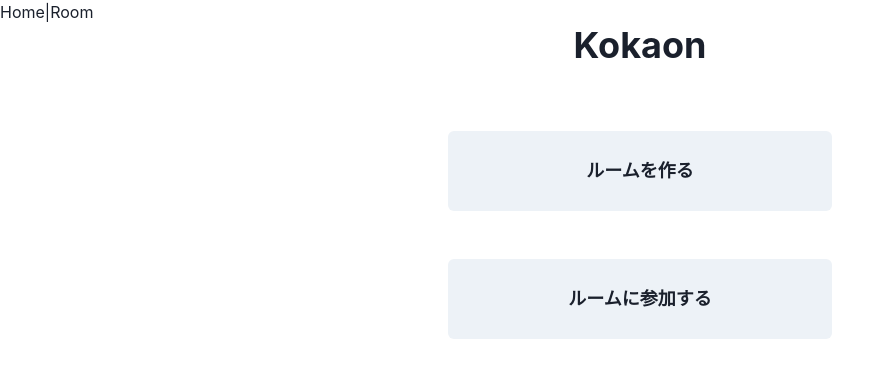
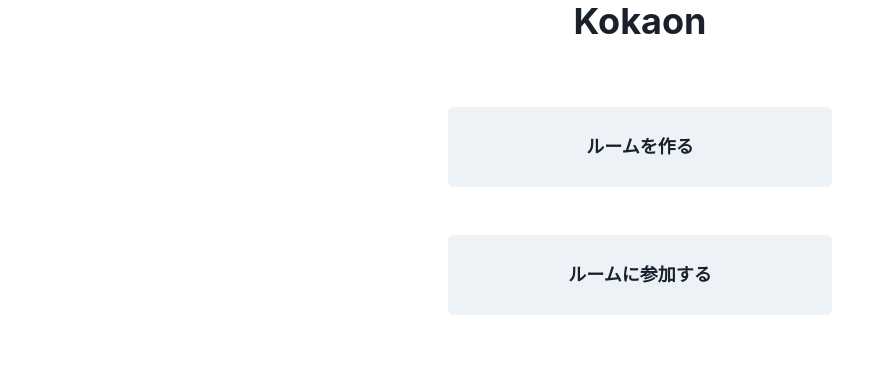
Before and after one commit to tmiyajima-sunarch/kokaon-web, a React (Vite) app: page / in a window 1280 px wide. Shown: the top 378 px of the page, without its empty margins (0-894 px from the left). Built offline with nearby package versions, Linux system fonts and the light colour scheme.

Commit message:
feat: 不要なリンクを削除

```diff
--- a/src/App.tsx
+++ b/src/App.tsx
@@ -1,34 +1,25 @@
 import { lazy, Suspense } from 'react';
 import { ErrorBoundary } from 'react-error-boundary';
-import { Link as RouterLink, Route, Routes } from 'react-router-dom';
-import { Box, Link } from '@chakra-ui/react';
+import { Route, Routes } from 'react-router-dom';
+import { Box } from '@chakra-ui/react';
 
 const IndexPage = lazy(() => import('./pages/IndexPage'));
 const RoomPage = lazy(() => import('./pages/RoomPage'));
 
 function App() {
   return (
+    <Box minH="100vh">
       <ErrorBoundary
         fallbackRender={(error) => <div>Error: {error.error.message}</div>}
       >
         <Suspense fallback="Loading...">
-        <Box minH="100vh">
-          <div>
-            <Link as={RouterLink} to="/">
-              Home
-            </Link>
-            |
-            <Link as={RouterLink} to="/room/abc">
-              Room
-            </Link>
-          </div>
           <Routes>
             <Route path="/" element={<IndexPage />} />
             <Route path="/room/:roomId" element={<RoomPage />} />
           </Routes>
-        </Box>
         </Suspense>
       </ErrorBoundary>
+    </Box>
   );
 }
 
```
Lines whose indentation alone changed are shown as unchanged.
